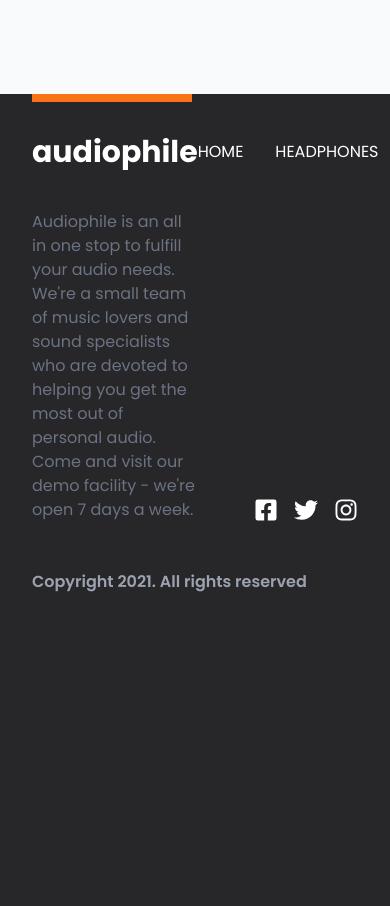
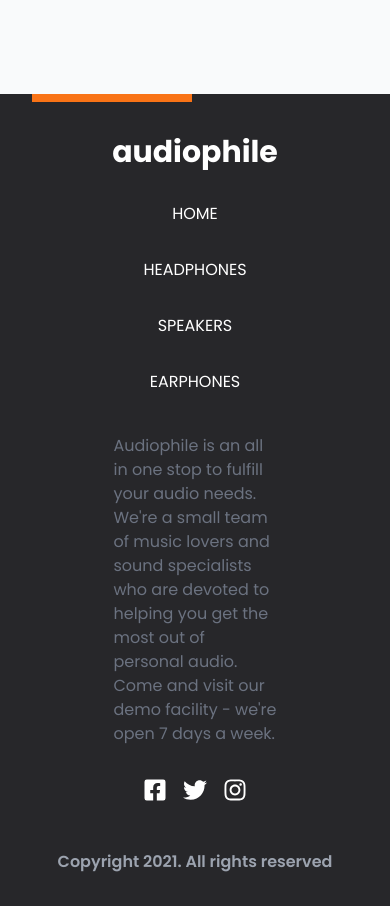
Before and after one commit to bilelhamitouche/audiophile-landing-page, a React (Vite) app: page / in a window 390 px wide. Shown: the part 3820-4726 px from the top of the page. Before the commit the page ends 4446 px from the top, so only its background shows below. Built offline with nearby package versions, Linux system fonts and the light colour scheme.

Commit message:
made footer responsive

```diff
--- a/src/components/Footer.jsx
+++ b/src/components/Footer.jsx
@@ -3,9 +3,9 @@ import { FaFacebookSquare, FaInstagram, FaTwitter } from "react-icons/fa";
 function Footer() {
   return (
     <footer className="p-8 mx-auto sm:container">
-      <div className="flex justify-between items-center mb-10">
+      <div className="flex flex-col gap-8 justify-between items-center mb-10 sm:flex-row">
         <h1 className="text-3xl font-bold text-white">audiophile</h1>
-        <nav className="flex gap-8 justify-center items-center">
+        <nav className="flex flex-col gap-8 justify-center items-center sm:flex-row">
           <a className="text-white uppercase text-md font-smibold">home</a>
           <a className="text-white uppercase text-md font-smibold">
             headphones
@@ -14,20 +14,20 @@ function Footer() {
           <a className="text-white uppercase text-md font-smibold">earphones</a>
         </nav>
       </div>
-      <div className="flex justify-between mb-12">
+      <div className="flex flex-col gap-8 justify-center items-center mb-12 sm:flex-row sm:justify-between">
         <p className="w-3/6 text-gray-500 text-md">
           Audiophile is an all in one stop to fulfill your audio needs. We're a
           small team of music lovers and sound specialists who are devoted to
           helping you get the most out of personal audio. Come and visit our
           demo facility - we're open 7 days a week.
         </p>
-        <div className="flex gap-4 justify-center items-center self-end">
+        <div className="flex gap-4 justify-center items-center sm:self-end">
           <FaFacebookSquare className="text-2xl text-white" />
           <FaTwitter className="text-2xl text-white" />
           <FaInstagram className="text-2xl text-white" />
         </div>
       </div>
-      <p className="font-semibold text-gray-400 text-md">
+      <p className="font-semibold text-center text-gray-400 sm:text-left text-md">
         Copyright 2021. All rights reserved
       </p>
     </footer>
```
